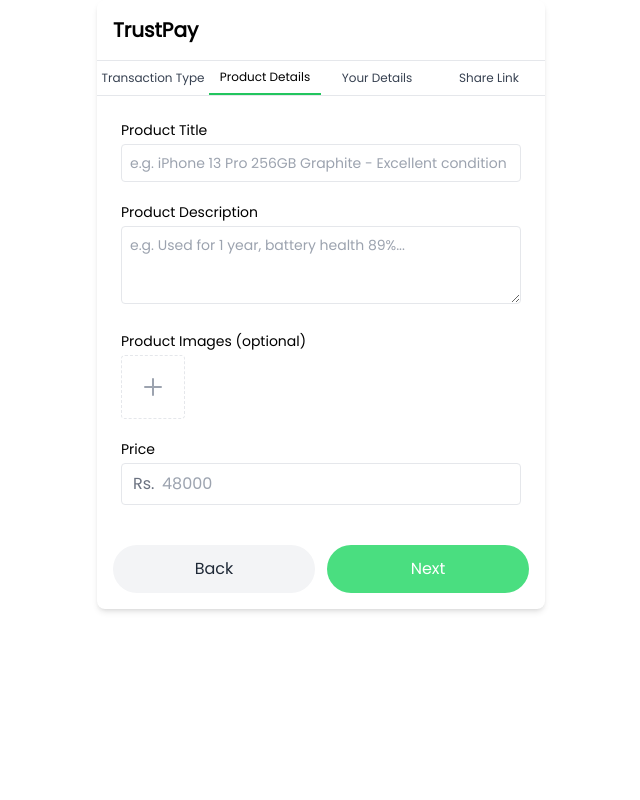
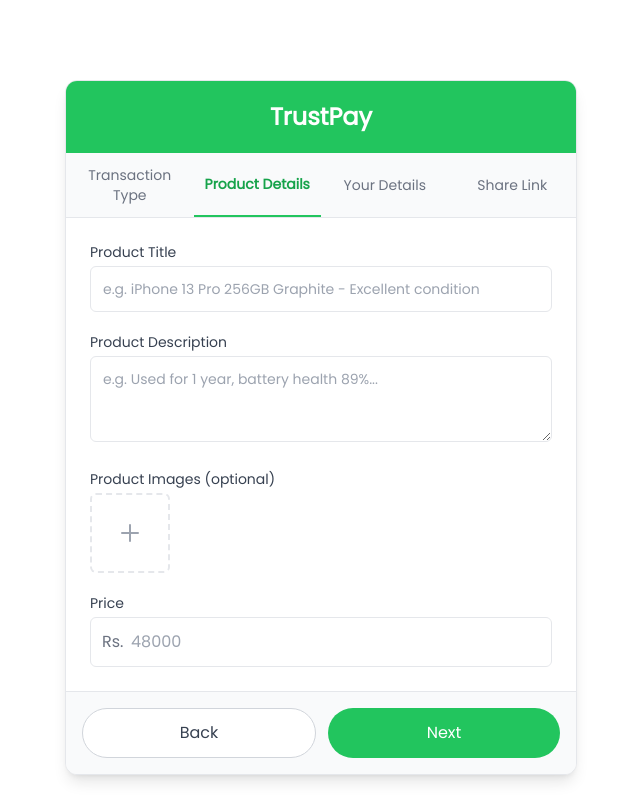
Before and after one commit to supunpramod/trustpay-payment-method, a React (Create React App) app: page / in a window 1280 px wide. Both pictures are taken after a click on the button "Next". Shown: the whole page, without its empty margins (319-959 px from the left). Built offline with nearby package versions, Linux system fonts and the light colour scheme.

Commit message:
style: Enhance TrustPayForm UI with improved styling and layout adjustments

```diff
--- a/src/Trustpayform.js
+++ b/src/Trustpayform.js
@@ -25,8 +25,8 @@ const TrustPayForm = () => {
 
   const isActive = (tab) =>
     activeTab === tab
-      ? 'font-medium text-black border-b-2 border-green-500'
-      : 'text-gray-700';
+      ? 'font-semibold text-green-600 border-b-2 border-green-500'
+      : 'text-gray-500 hover:text-green-500';
 
   const currentIndex = steps.indexOf(activeTab);
   const goToNext = () => {
@@ -41,43 +41,40 @@ const TrustPayForm = () => {
   };
 
   return (
-    <div className="max-w-md mx-auto bg-white rounded-lg shadow-md font-poppins">
+    <div className="max-w-lg mx-auto bg-white rounded-xl shadow-lg overflow-hidden font-poppins border border-gray-200 flex flex-col mt-20 ">
       {/* Header */}
-      <div className="p-4 border-b">
-        <h1 className="text-xl font-bold">TrustPay</h1>
+      <div className="bg-green-500 text-white p-5 text-center">
+        <h1 className="text-2xl font-bold">TrustPay</h1>
       </div>
 
       {/* Navigation Tabs */}
-      <div className="flex text-xs border-b">
+      <div className="flex text-sm border-b border-gray-200 bg-gray-50">
         {steps.map(tab => (
           <button
             key={tab}
-            className={`flex-1 py-2 px-1 text-center ${isActive(tab)}`}
+            className={`flex-1 py-3 px-2 text-center transition ${isActive(tab)}`}
             onClick={() => setActiveTab(tab)}
           >
-            {tab
-              .replace('transaction-type', 'Transaction Type')
-              .replace('product-details', 'Product Details')
-              .replace('your-details', 'Your Details')
-              .replace('share-link', 'Share Link')}
+            {tab.replace(/-/g, ' ').replace(/\b\w/g, l => l.toUpperCase())}
           </button>
         ))}
       </div>
 
       {/* Step content */}
+      <div className="p-6">
         {activeTab === 'transaction-type' && (
-        <div className="p-6 space-y-4">
+          <div className="space-y-4">
             <App />
           </div>
         )}
 
         {activeTab === 'product-details' && (
-        <div className="p-6 space-y-5">
+          <div className="space-y-5">
             <div>
-            <label className="block text-sm font-medium mb-1">Product Title</label>
+              <label className="block text-sm font-medium text-gray-700 mb-1">Product Title</label>
               <input
                 type="text"
-              className="w-full p-2 border rounded text-sm text-gray-700"
+                className="w-full p-3 border rounded-md text-sm focus:ring-2 focus:ring-green-300 focus:outline-none"
                 placeholder="e.g. iPhone 13 Pro 256GB Graphite - Excellent condition"
                 value={productTitle}
                 onChange={(e) => setProductTitle(e.target.value)}
@@ -85,9 +82,9 @@ const TrustPayForm = () => {
             </div>
 
             <div>
-            <label className="block text-sm font-medium mb-1">Product Description</label>
+              <label className="block text-sm font-medium text-gray-700 mb-1">Product Description</label>
               <textarea
-              className="w-full p-2 border rounded text-sm text-gray-700"
+                className="w-full p-3 border rounded-md text-sm focus:ring-2 focus:ring-green-300 focus:outline-none"
                 placeholder="e.g. Used for 1 year, battery health 89%..."
                 value={productDescription}
                 onChange={(e) => setProductDescription(e.target.value)}
@@ -96,20 +93,20 @@ const TrustPayForm = () => {
             </div>
 
             <div>
-            <label className="block text-sm font-medium mb-1">Product Images (optional)</label>
-            <div className="flex flex-wrap gap-2">
+              <label className="block text-sm font-medium text-gray-700 mb-1">Product Images (optional)</label>
+              <div className="flex flex-wrap gap-3">
                 {images.map((img, index) => (
-                <div key={index} className="relative h-16 w-16 border rounded overflow-hidden">
+                  <div key={index} className="relative h-20 w-20 border rounded overflow-hidden">
                     <img src={img.preview} alt={`Product ${index}`} className="h-full w-full object-cover" />
                     <button
                       onClick={() => handleRemoveImage(index)}
-                    className="absolute top-0 right-0 bg-red-500 text-white h-5 w-5 rounded-full flex items-center justify-center text-xs"
+                      className="absolute -top-2 -right-2 bg-red-500 text-white h-5 w-5 rounded-full flex items-center justify-center text-xs shadow"
                     >
                       ×
                     </button>
                   </div>
                 ))}
-              <label className="border border-dashed rounded flex items-center justify-center h-16 w-16 cursor-pointer">
+                <label className="border-2 border-dashed rounded-md flex items-center justify-center h-20 w-20 cursor-pointer hover:bg-gray-100">
                   <input type="file" className="hidden" onChange={handleImageUpload} accept="image/*" />
                   <svg xmlns="http://www.w3.org/2000/svg" className="h-6 w-6 text-gray-400" fill="none" viewBox="0 0 24 24" stroke="currentColor">
                     <path strokeLinecap="round" strokeLinejoin="round" strokeWidth={2} d="M12 4v16m8-8H4" />
@@ -119,11 +116,11 @@ const TrustPayForm = () => {
             </div>
 
             <div>
-            <label className="block text-sm font-medium mb-1">Price</label>
+              <label className="block text-sm font-medium text-gray-700 mb-1">Price</label>
               <div className="relative">
                 <input
                   type="text"
-                className="w-full p-2 pl-10 border rounded"
+                  className="w-full p-3 pl-10 border rounded-md focus:ring-2 focus:ring-green-300 focus:outline-none"
                   placeholder="48000"
                   value={price}
                   onChange={(e) => setPrice(e.target.value)}
@@ -135,44 +132,44 @@ const TrustPayForm = () => {
         )}
 
         {activeTab === 'your-details' && (
-        <div className="p-6 space-y-4">
-          <p className="text-sm">Enter your details:</p>
+          <div className="space-y-4">
             <div>
-            <label className="block text-sm mb-1">Your Name</label>
-            <input type="text" className="w-full border p-2 rounded" placeholder="e.g. Supun Perera" />
+              <label className="block text-sm font-medium text-gray-700 mb-1">Your Name</label>
+              <input type="text" className="w-full border p-3 rounded-md focus:ring-2 focus:ring-green-300 focus:outline-none" placeholder="e.g. Supun Perera" />
             </div>
             <div>
-            <label className="block text-sm mb-1">Phone Number</label>
-            <input type="text" className="w-full border p-2 rounded" placeholder="e.g. 0771234567" />
+              <label className="block text-sm font-medium text-gray-700 mb-1">Phone Number</label>
+              <input type="text" className="w-full border p-3 rounded-md focus:ring-2 focus:ring-green-300 focus:outline-none" placeholder="e.g. 0771234567" />
             </div>
           </div>
         )}
 
         {activeTab === 'share-link' && (
-        <div className="p-6 space-y-4 text-sm">
-          <p>Complete your transaction and share the link:</p>
-          <div className="bg-gray-100 p-3 rounded">
-            <p className="mb-2">Link:</p>
+          <div className="space-y-4 text-sm">
+            <p className="text-gray-700">Complete your transaction and share the link:</p>
+            <div className="bg-gray-100 p-4 rounded-md">
+              <p className="mb-2 text-gray-800">Link:</p>
               <div className="flex items-center gap-2">
-              <input type="text" readOnly className="flex-1 border p-2 rounded" value="https://trustpay.lk/deal/xyz123" />
-              <button className="bg-green-500 text-white px-3 py-1 rounded text-xs">Copy</button>
+                <input type="text" readOnly className="flex-1 border p-2 rounded-md bg-white" value="https://trustpay.lk/deal/xyz123" />
+                <button className="bg-green-500 hover:bg-green-600 text-white px-4 py-1 rounded-md text-xs">Copy</button>
               </div>
             </div>
           </div>
         )}
+      </div>
 
       {/* Navigation Buttons */}
-      <div className="p-4 flex gap-3">
+      <div className="p-4 flex gap-3 bg-gray-50 border-t border-gray-200">
         <button
           onClick={goToPrevious}
-          className={`flex-1 py-3 ${currentIndex === 0 ? 'bg-gray-200 text-gray-400 cursor-not-allowed' : 'bg-gray-100 text-gray-800'} rounded-full`}
+          className={`flex-1 py-3 rounded-full transition ${currentIndex === 0 ? 'bg-gray-200 text-gray-400 cursor-not-allowed' : 'bg-white border border-gray-300 text-gray-700 hover:bg-gray-100'}`}
           disabled={currentIndex === 0}
         >
           Back
         </button>
         <button
           onClick={goToNext}
-          className={`flex-1 py-3 ${currentIndex === steps.length - 1 ? 'bg-green-300 cursor-not-allowed' : 'bg-green-400'} text-white rounded-full`}
+          className={`flex-1 py-3 rounded-full transition ${currentIndex === steps.length - 1 ? 'bg-green-300 text-white cursor-not-allowed' : 'bg-green-500 text-white hover:bg-green-600'}`}
           disabled={currentIndex === steps.length - 1}
         >
           Next
```
Lines whose indentation alone changed are shown as unchanged.
